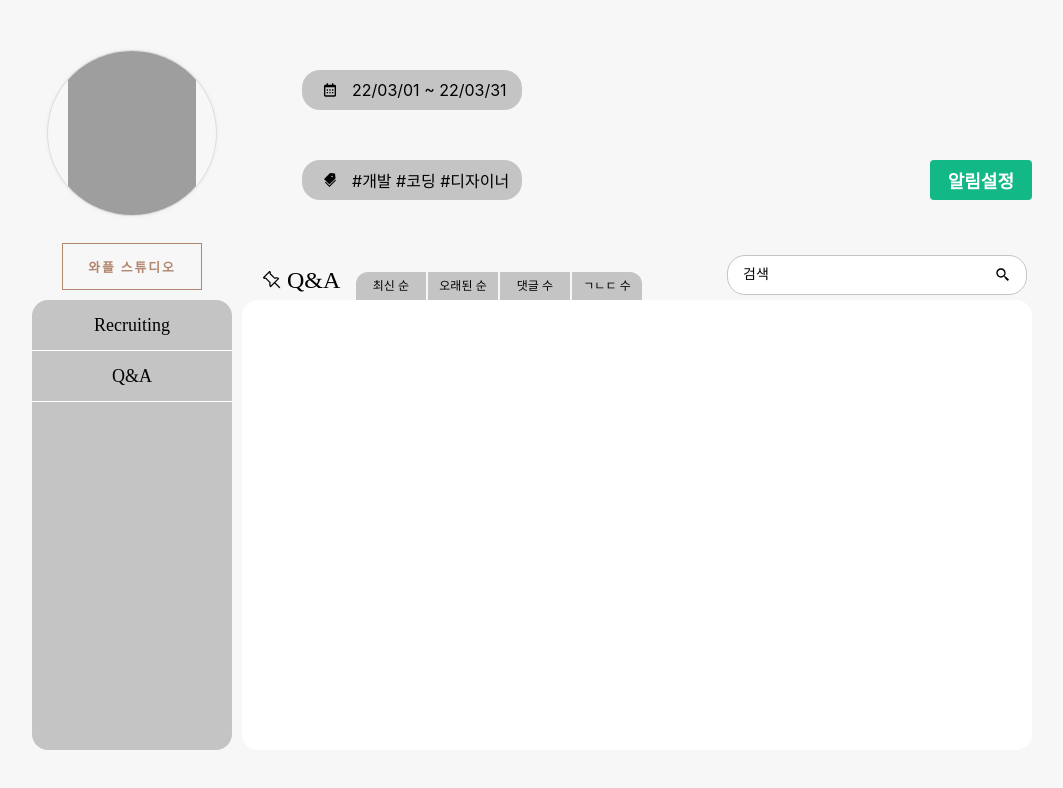
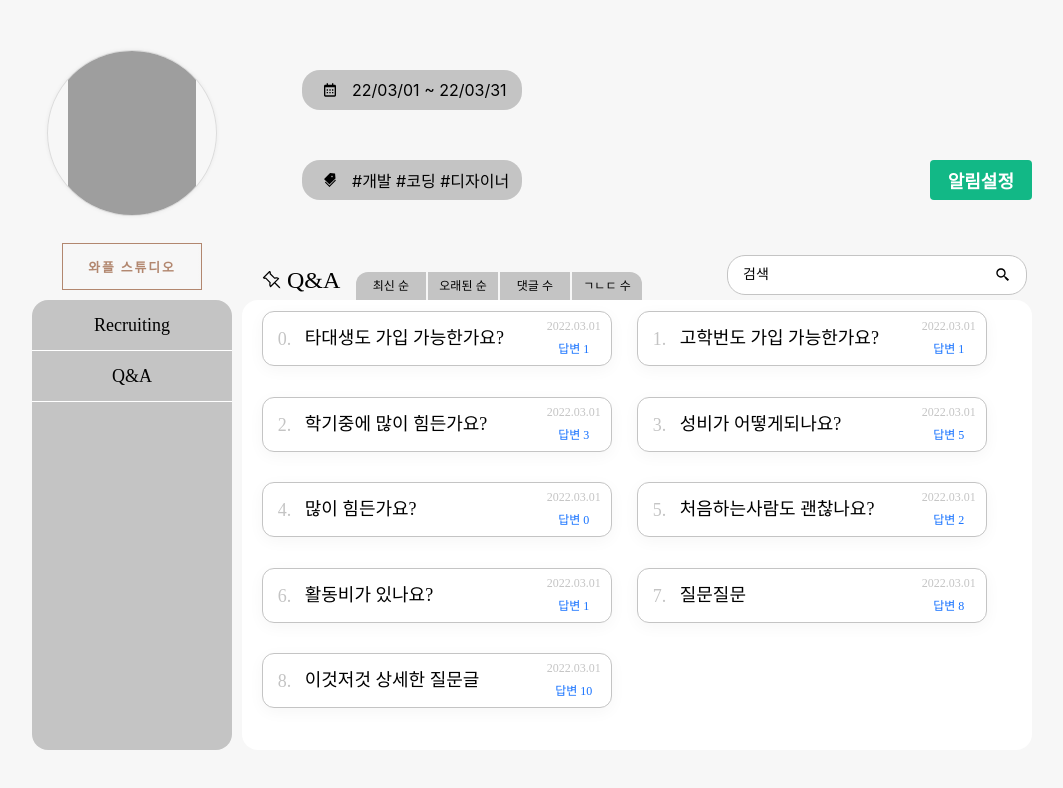
Before and after one commit to wafflestudio/sharkle-web, a React (Create React App) app: page / in a window 1280 px wide. Shown: the top 788 px of the page, without its empty margins (108-1171 px from the left). Built offline with nearby package versions, Linux system fonts and the light colour scheme; grey boxes are pictures that could not be loaded.

Commit message:
qna content

```diff
--- a/src/Component/ClubPage/ClubPage.js
+++ b/src/Component/ClubPage/ClubPage.js
@@ -3,10 +3,23 @@ import { BiCalendar, BiSearchAlt2 } from 'react-icons/bi';
 import { AiFillTags } from 'react-icons/ai';
 import { BsPinAngle } from 'react-icons/bs';
 import {useState} from "react";
+import QnAItem from "./QnAItem/QnAItem";
 
 const ClubPage = () => {
 
     const [search, setSearch] = useState("");
+
+    const dummyQnA = [
+        { id: 0, title: "타대생도 가입 가능한가요?", date: "2022.03.01", comment: 1 },
+        { id: 1, title: "고학번도 가입 가능한가요?", date: "2022.03.01", comment: 1 },
+        { id: 2, title: "학기중에 많이 힘든가요?", date: "2022.03.01", comment: 3 },
+        { id: 3, title: "성비가 어떻게되나요?", date: "2022.03.01", comment: 5 },
+        { id: 4, title: "많이 힘든가요?", date: "2022.03.01", comment: 0 },
+        { id: 5, title: "처음하는사람도 괜찮나요?", date: "2022.03.01", comment: 2 },
+        { id: 6, title: "활동비가 있나요?", date: "2022.03.01", comment: 1 },
+        { id: 7, title: "질문질문", date: "2022.03.01", comment: 8 },
+        { id: 8, title: "이것저것 상세한 질문글", date: "2022.03.01", comment: 10 },
+    ]
 
     const handleSearch = (e) => {
         setSearch(e.target.value);
@@ -91,8 +104,10 @@ const ClubPage = () => {
                         <input className="content-container-search-input" value={search} onChange={handleSearch}/>
                         <BiSearchAlt2 className="content-container-search-icon"/>
                     </div>
-                    <div className="content-">
-
+                    <div className="content-container-qna">
+                        {dummyQnA.map((item) => (
+                            <QnAItem item={item} key={item.id} />
+                        ))}
                     </div>
                 </div>
 
--- a/src/Component/ClubPage/ClubPage.scss
+++ b/src/Component/ClubPage/ClubPage.scss
@@ -8,6 +8,7 @@
   height: 100vh;
   background: #F7F7F7;
   overflow: scroll;
+  overflow-y: scroll;
 
   .info{
     position: absolute;
@@ -221,11 +222,14 @@
 
     .content-container{
       position: absolute;
+      display: flex;
+      justify-content: center;
       left: 210px;
       width: calc(100% - 210px);
       height: 100%;
       background: #FFFFFF;
       border-radius: 16px;
+      align-items: center;
 
       .content-container-bar{
         position: absolute;
@@ -378,6 +382,15 @@
           height: 1rem;
         }
       }
+
+      .content-container-qna{
+        position: absolute;
+        height: 95%;
+        width: 95%;
+        display: flex;
+        flex-direction: row;
+        flex-wrap: wrap;
+      }
     }
   }
 }
--- /dev/null
+++ b/src/Component/ClubPage/QnAItem/QnAItem.js
@@ -0,0 +1,26 @@
+import './QnAItem.scss';
+
+const QnAItem = ( {item} ) => {
+
+
+    return (
+        <div className="qna">
+            <div className="qna-id">
+                {item.id}.
+            </div>
+            <div className="qna-title">
+                {item.title}
+            </div>
+            <div className="qna-wrap">
+                <div className="qna-wrap-date">
+                    {item.date}
+                </div>
+                <div className="qna-wrap-comment">
+                    답변 {item.comment}
+                </div>
+            </div>
+        </div>
+    );
+}
+
+export default QnAItem;
--- /dev/null
+++ b/src/Component/ClubPage/QnAItem/QnAItem.scss
@@ -0,0 +1,106 @@
+.qna{
+  position: relative;
+  width: 350px;
+  height: 55px;
+  box-shadow: rgb(0 0 0 / 4%) 0px 4px 16px 0px;
+  transition: box-shadow 0.25s ease-in 0s, transform 0.25s ease-in 0s;
+  display: flex;
+  flex-direction: row;
+  justify-content: center;
+  cursor: pointer;
+  margin: 0px 25px 0px 0px;
+  margin-block-start: 0em;
+  margin-block-end: 0em;
+  background: #FFFFFF;
+  border: 0.5px solid #C4C4C4;
+  box-sizing: border-box;
+  border-radius: 12px;
+
+  .qna-id{
+    position: absolute;
+    width: 20px;
+    height: 18px;
+    left: 15px;
+    top: 18px;
+
+    font-family: Noto Sans KR;
+    font-style: normal;
+    font-weight: 500;
+    font-size: 18px;
+    line-height: 18px;
+    display: flex;
+    align-items: center;
+    color: #C4C4C4;
+  }
+
+  .qna-title{
+    position: absolute;
+    width: 204px;
+    height: 18px;
+    left: 42px;
+    top: 17px;
+
+    font-family: Noto Sans KR;
+    font-style: normal;
+    font-weight: 500;
+    font-size: 18px;
+    line-height: 18px;
+
+    display: flex;
+    align-items: center;
+
+    color: #000000;
+  }
+
+  .qna-wrap{
+    position: absolute;
+    display: flex;
+    flex-direction: column;
+    justify-content: center;
+    align-items: center;
+    right: 0px;
+    top: 10px;
+
+    .qna-wrap-date{
+      position: relative;
+      right: 10px;
+      top: -5px;
+
+      font-family: Noto Sans KR;
+      font-style: normal;
+      font-weight: 500;
+      font-size: 12px;
+      line-height: 18px;
+      /* identical to box height, or 150% */
+
+      display: flex;
+      align-items: center;
+
+      color: #C4C4C4;
+    }
+
+    .qna-wrap-comment{
+      position: relative;
+      right: 10px;
+      bottom: 0px;
+
+      font-family: Noto Sans KR;
+      font-style: normal;
+      font-weight: 500;
+      font-size: 12px;
+      line-height: 18px;
+
+      display: flex;
+      align-items: center;
+
+      color: #1571FF;
+    }
+  }
+}
+.qna:hover {
+  background: #FFFFFF;
+  border: 1px solid #C4C4C4;
+  box-sizing: border-box;
+  border-radius: 12px;
+  box-shadow: rgb(0 0 0 / 10%) 10px 10px 16px 0px;
+}
```
